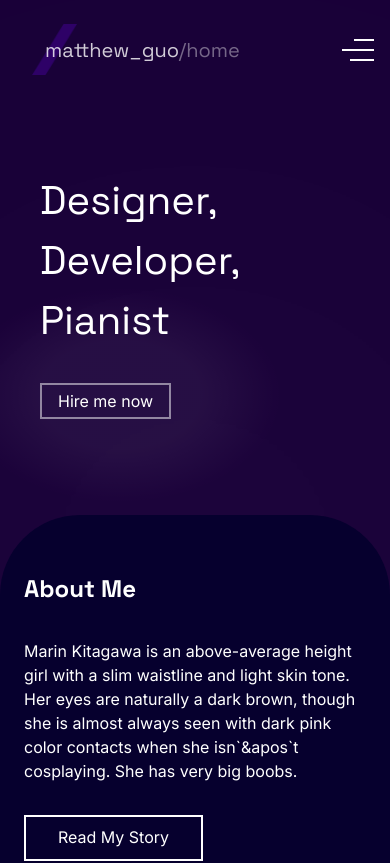
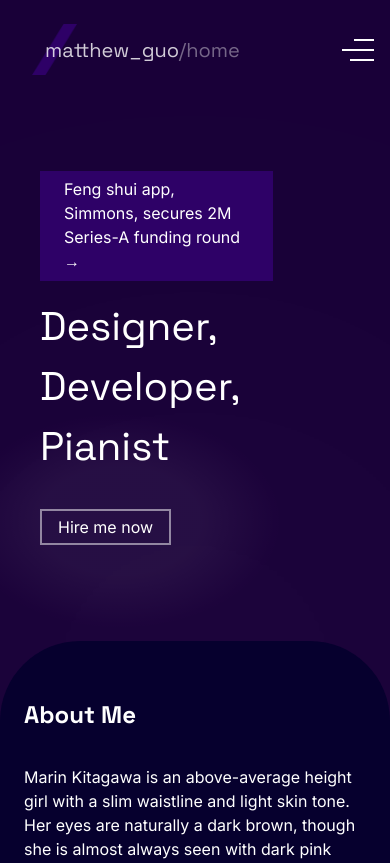
Before and after one commit to a-me-lia/matthewguo.com, a Next.js app: page / in a window 390 px wide. Shown: the top 863 px of the page. Built offline with nearby package versions, Linux system fonts and the light colour scheme.

Commit message:
prettier x2

```diff
--- a/package.json
+++ b/package.json
@@ -33,7 +33,6 @@
     "eslint-plugin-unused-imports": "^2.0.0",
     "next": "13.4.6",
     "postcss": "8.4.24",
-    "prettier": "^2.8.8",
     "react": "18.2.0",
     "react-dom": "18.2.0",
     "sharp": "^0.32.1",
--- a/src/app/components/headlineDesktop.tsx
+++ b/src/app/components/headlineDesktop.tsx
@@ -1,7 +1,11 @@
+import Link from 'next/link';
+
 export default function headlineDesktop(props: any) {
   return (
-    <div className=" w-fit bg-darkAccent">
-      <p className="px-6 pb-2 pt-1.5">{props.text}</p>
-    </div>
+    <Link href={props.href}>
+      <div className=" w-fit bg-darkAccent">
+        <p className="px-6 pb-2 pt-1.5">{props.text}</p>
+      </div>
+    </Link>
   );
 }
--- a/src/app/components/headlineMobile.tsx
+++ b/src/app/components/headlineMobile.tsx
@@ -1,7 +1,11 @@
-export default function headlineMobile(props: any) {
+import Link from 'next/link';
+
+export default function headlineDesktop(props: any) {
   return (
-    <div className=" w-fit bg-darkAccent">
-      <p className="px-6 pb-2 pt-1.5">{props.text}</p>
-    </div>
+    <Link href={props.href}>
+      <div className=" w-2/3 bg-darkAccent ">
+        <p className="px-6 pb-2 pt-1.5 ">{props.text}</p>
+      </div>
+    </Link>
   );
 }
--- a/src/app/components/navbar.tsx
+++ b/src/app/components/navbar.tsx
@@ -3,7 +3,7 @@ import Link from 'next/link';
 
 export default function Navbar(props: any) {
   return (
-    <nav className=" pt-2 md:pt-6 font-sans">
+    <nav className=" pt-2 font-sans md:pt-6">
       <Link href="/">
         <div className="relative flex h-full flex-row items-center pt-4 text-white lg:ml-20">
           <div className="ml-8">
--- a/src/app/components/newsletter.tsx
+++ b/src/app/components/newsletter.tsx
@@ -36,6 +36,7 @@ const APIRequest = () => {
         />
 
         <button
+          // eslint-disable-next-line tailwindcss/no-custom-classname
           className={` bg-darkAccent px-5 py-1 text-white hover:bg-slate-500 ${
             state === 'LOADING' ? 'button-gradient-loading' : ''
           }`}
--- a/src/app/page.tsx
+++ b/src/app/page.tsx
@@ -1,20 +1,20 @@
 import Image from 'next/image';
 import Link from 'next/link';
+
 import Arrow from './components/→';
 import Button from './components/Button';
 import Footer from './components/footer';
 import GlowButton from './components/glowbutton';
 import HeadlineDesktop from './components/headlineDesktop';
+import HeadlineMobile from './components/headlineMobile';
 import Navbar from './components/navbar';
 
 export default function Home() {
   return (
     <main>
-      <head>
+      <head></head>
 
-      </head>
-
-      <body className=" mx-auto font-sans min-h-screen">
+      <body className="mx-auto min-h-screen font-sans">
         <div className="flex min-h-screen flex-col bg-primary text-white">
           <Navbar pageTitle="home" className="" />
 
@@ -23,9 +23,20 @@ export default function Home() {
               <HeadlineDesktop
                 className="font-space"
                 text="Feng shui app, Simmons, secures 2M Series-A funding round →"
+                href="#"
               />
               {/* should add HeadlineMobile later */}
             </div>
+
+            <div className=" md:hidden">
+              <HeadlineMobile
+                className="font-space"
+                text="Feng shui app, Simmons, secures 2M Series-A funding round →"
+                href="#"
+              />
+              {/* should add HeadlineMobile later */}
+            </div>
+
             <h1 className="hidden pb-4 font-space text-[64px] font-bold md:block">
               Designer, Developer, <br />
               Pianist
@@ -127,14 +138,14 @@ export default function Home() {
             <ul className="items-center space-y-6 text-[16px] capitalize lg:space-y-4 lg:text-[24px]">
               <li className="flex flex-col lg:flex-row ">
                 <p className="w-1/3 font-space font-bold">2023.06.69</p>
-                <Link href="#" className="w-2/3">
+                <Link href="#" className="lg:w-2/3">
                   i have a website now!
                 </Link>
               </li>
 
               <li className="flex flex-col lg:flex-row ">
                 <p className="w-1/3 font-space font-bold">2023.06.69</p>
-                <Link href="#" className="w-2/3">
+                <Link href="#" className="lg:w-2/3">
                   interview with emiliano garcia-lopez: on feng shui and ella
                   simmons
                 </Link>
@@ -142,14 +153,14 @@ export default function Home() {
 
               <li className="flex flex-col lg:flex-row">
                 <p className="w-1/3 font-space font-bold">2023.06.69</p>
-                <Link href="#" className="w-2/3">
+                <Link href="#" className="lg:w-2/3">
                   i have a website now!
                 </Link>
               </li>
 
               <li className="flex flex-col lg:flex-row ">
                 <p className="w-1/3 font-space font-bold">2023.06.69</p>
-                <Link href="#" className="w-2/3">
+                <Link href="#" className="lg:w-2/3">
                   interview with emiliano garcia-lopez: on feng shui and ella
                   simmons
                 </Link>
```
Also changed, not shown: 1 other file (tests, documents, lock files or other folders).
